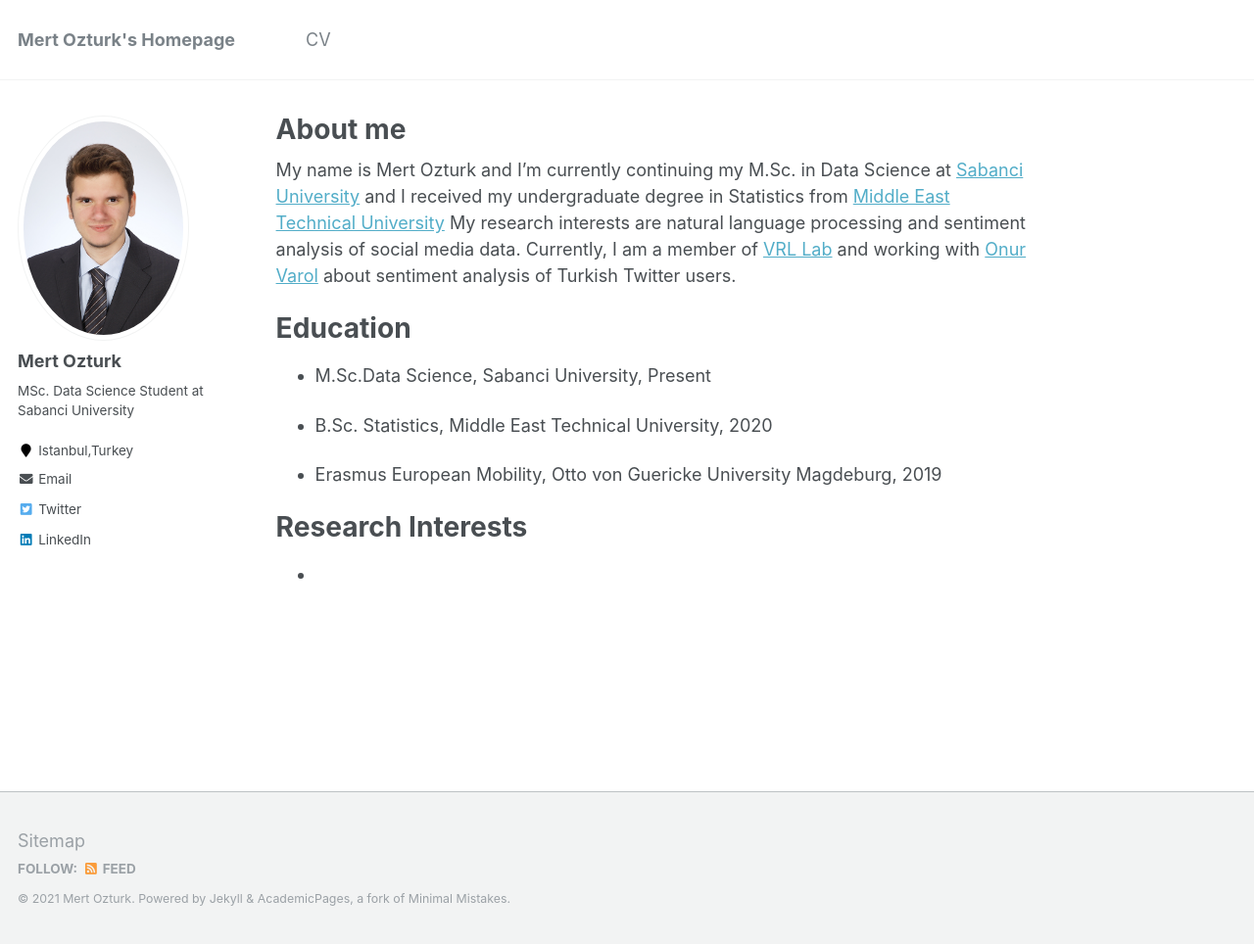
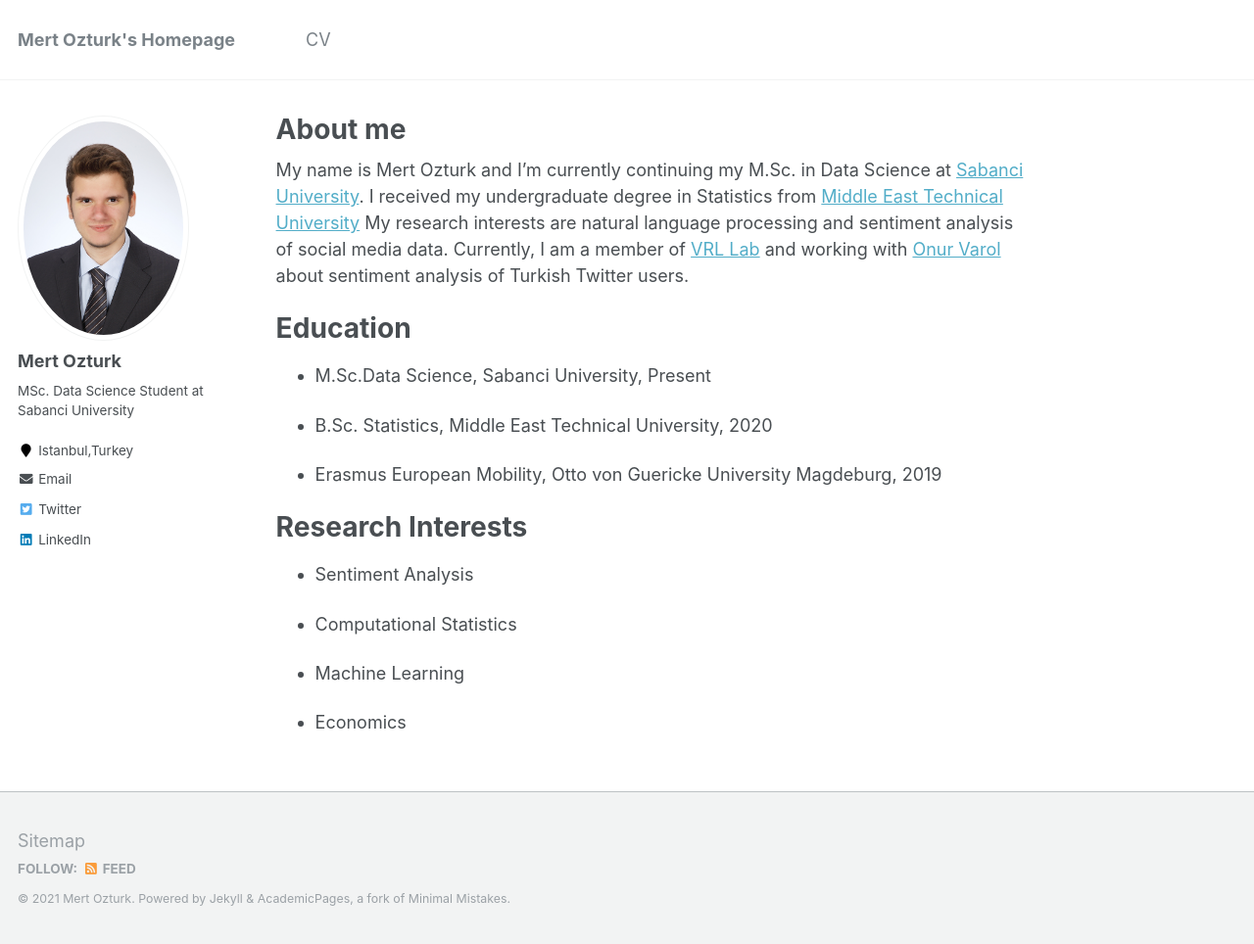
Before and after one commit to merttozturrk/merttozturrk.github.io, a Jekyll site: the page built from _pages/about.md, in a window 1280 px wide and 964 px high. Shown: the whole window at 98% size. Built offline with Jekyll 4.4.1, drawn with Linux system fonts in a browser that asks for light colours.

Commit message:
Research Interests

```diff
--- a/_pages/about.md
+++ b/_pages/about.md
@@ -8,7 +8,7 @@
   - /about.html
 ---
 
-My name is Mert Ozturk and I'm currently continuing my M.Sc. in Data Science at [Sabanci University](https://www.sabanciuniv.edu/en/) and I received my undergraduate degree in Statistics from [Middle East Technical University](https://www.metu.edu.tr/) My research interests are natural language processing and sentiment analysis of social media data. Currently, I am a member of [VRL Lab](http://varollab.com/index.html) and working with [Onur Varol](http://www.onurvarol.com/) about sentiment analysis of Turkish Twitter users.
+My name is Mert Ozturk and I'm currently continuing my M.Sc. in Data Science at [Sabanci University](https://www.sabanciuniv.edu/en/). I received my undergraduate degree in Statistics from [Middle East Technical University](https://www.metu.edu.tr/) My research interests are natural language processing and sentiment analysis of social media data. Currently, I am a member of [VRL Lab](http://varollab.com/index.html) and working with [Onur Varol](http://www.onurvarol.com/) about sentiment analysis of Turkish Twitter users.
 
 Education
 ======
@@ -21,4 +21,10 @@
 Research Interests
 ======
 
-  *
+  * Sentiment Analysis
+
+  * Computational Statistics
+
+  * Machine Learning
+
+  * Economics
```
